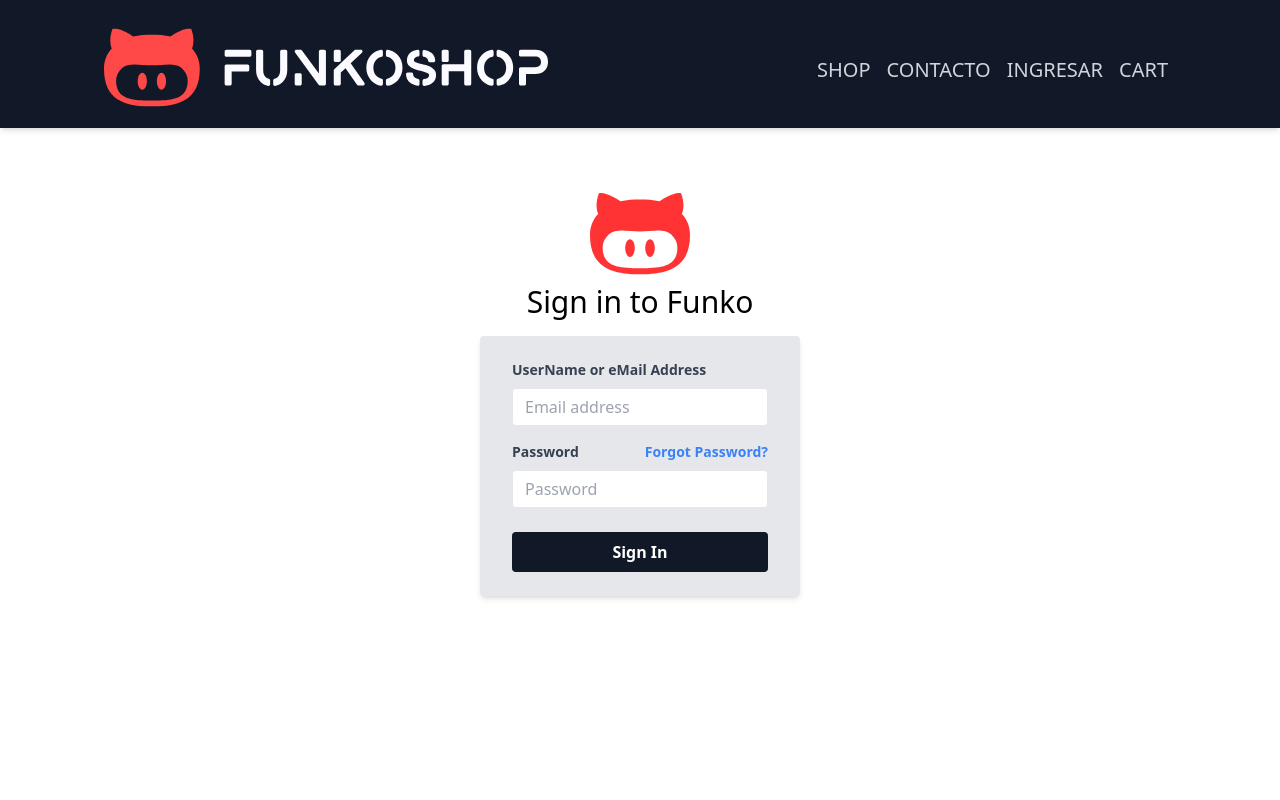
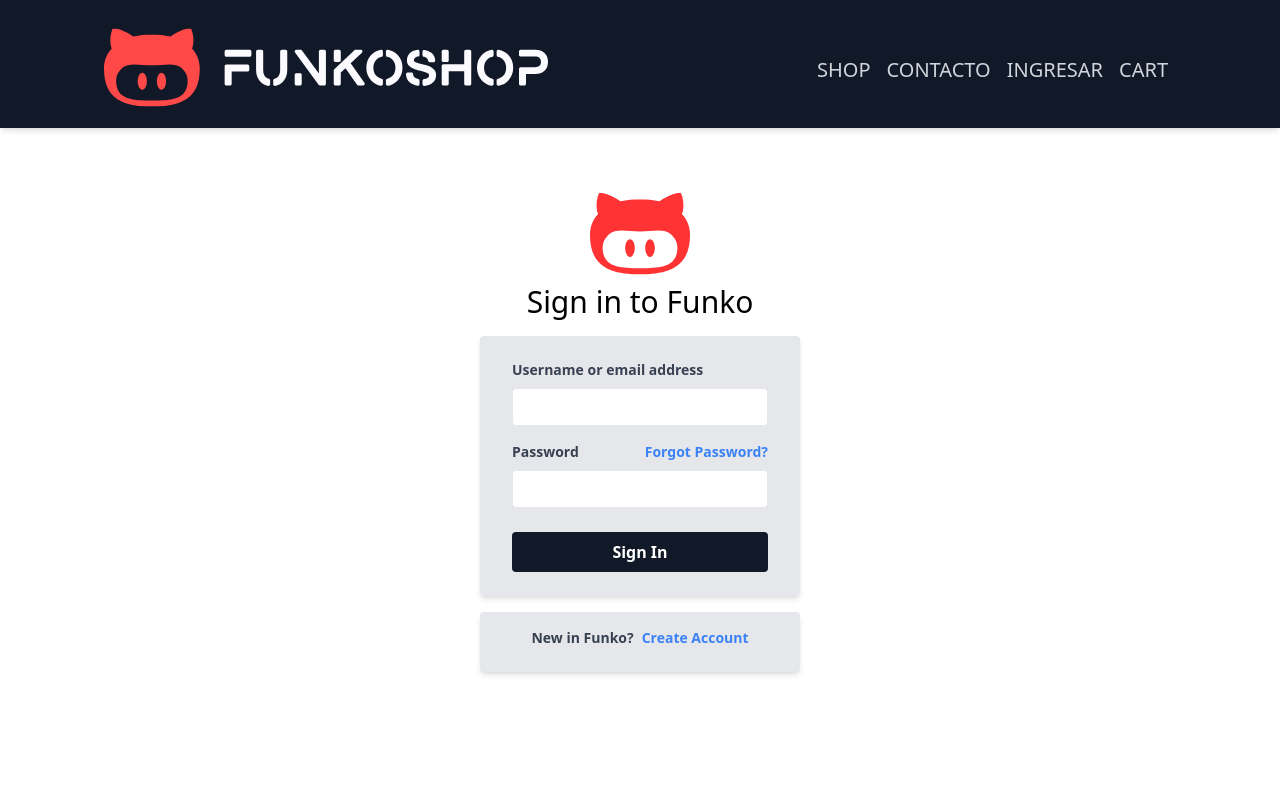
Before and after one commit to makzzer/react-funko, a React (Vite) app: page /ingresar in a window 1280 px wide. Shown: the top 800 px of the page. Built offline with nearby package versions, Linux system fonts and the light colour scheme.

Commit message:
sign in vol 2

```diff
--- a/src/components/SingIn.jsx
+++ b/src/components/SingIn.jsx
@@ -8,7 +8,7 @@ const SignIn = () => {
               htmlFor="email"
               className="block text-gray-700 font-bold mb-2 text-sm text-start"
             >
-              UserName or eMail Address
+              Username or email address
             </label>
 
             <div></div>
@@ -16,7 +16,7 @@ const SignIn = () => {
               type="email"
               id="email"
               className="border rounded w-full py-2 px-3 text-gray-700 leading-tight focus:outline-none focus:shadow-outline"
-              placeholder="Email address"
+
             />
           </div>
 
@@ -43,7 +43,7 @@ const SignIn = () => {
                 type="password"
                 id="password"
                 className="border rounded w-full py-2 px-3 text-gray-700 leading-tight focus:outline-none focus:shadow-outline"
-                placeholder="Password"
+
               />
             </div>
 
@@ -55,9 +55,18 @@ const SignIn = () => {
             >
               Sign In
             </button>
-
           </div>
         </form>
+      </div>
+
+      <div className="flex justify-center bg-gray-200 shadow-md rounded px-8 py-4 mt-4 min-w-[20rem] md:w-[20rem]">
+        <h1 className="block text-gray-700 font-bold mb-2 text-sm text-start">New in Funko?</h1>
+        <a
+              className="ms-2 inline-block align-baseline font-bold text-sm text-blue-500 hover:text-blue-800"
+              href="#"
+            >
+              Create Account
+            </a>
       </div>
     </>
   );
```
